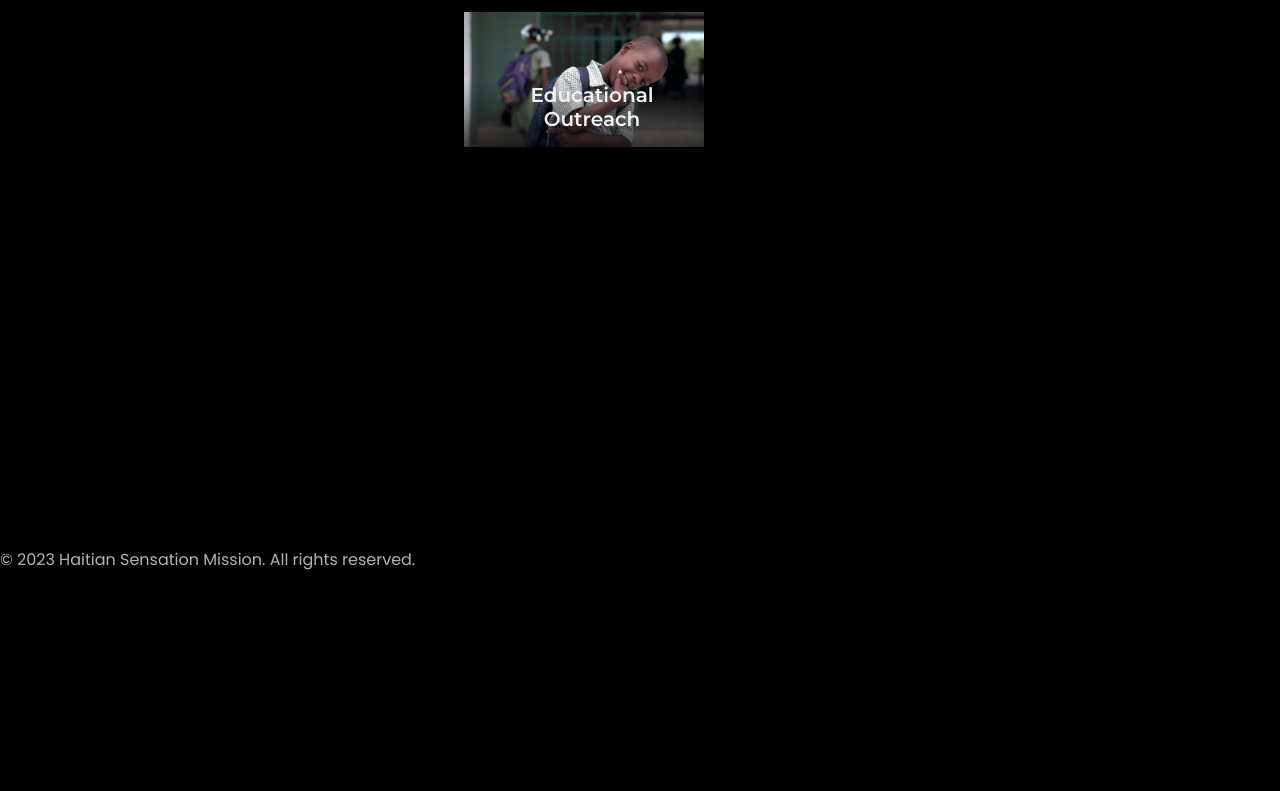
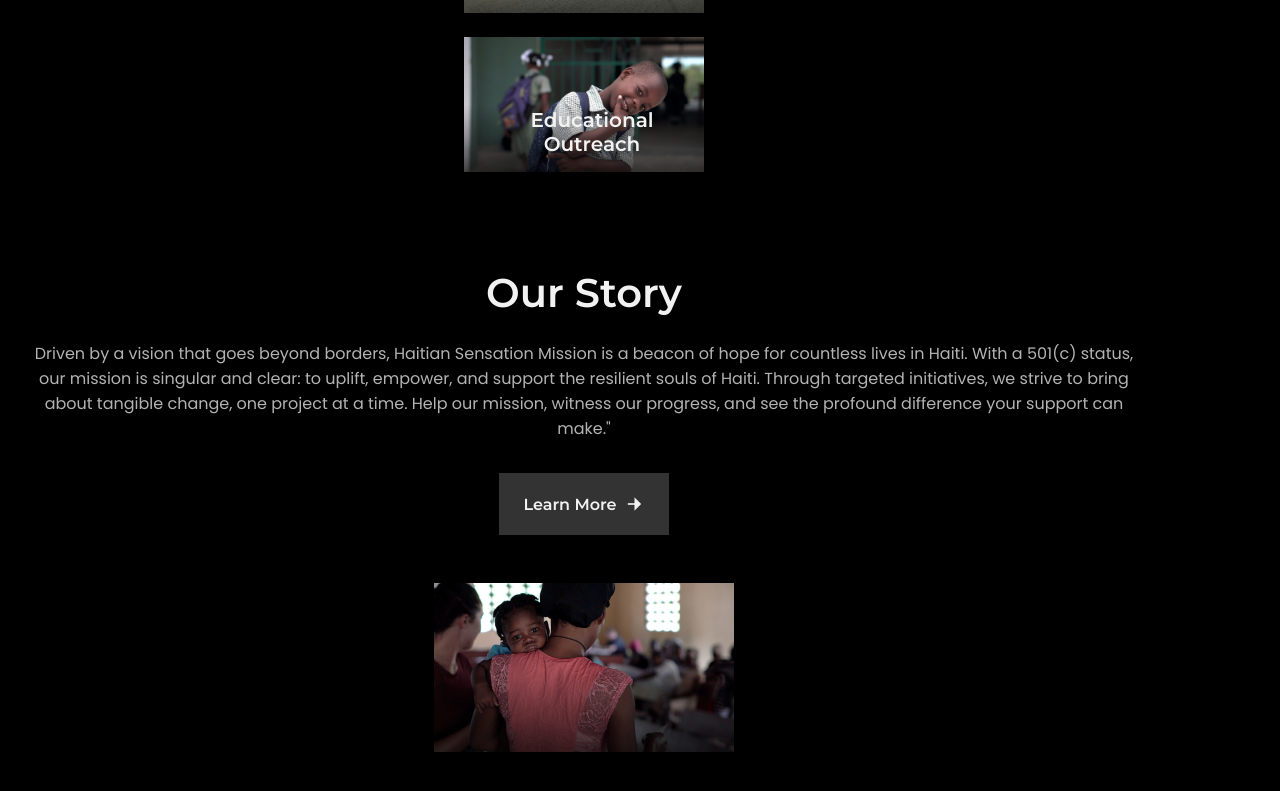
Before and after one commit to nick-poole/hsmission, a website: page index.html in a window 1280 px wide. Shown: the part 1378-2169 px from the top of the page. Before the commit the page ends 1950 px from the top, so only its background shows below. Drawn offline with nearby package versions, Linux system fonts and the light colour scheme.

Commit message:
FEAT(about): Create/style about section and add mission.md

```diff
--- a/index.html
+++ b/index.html
@@ -83,7 +83,7 @@
               </article>
 
               <article class="home__card">
-                <img src="dist/assets/images/zach-vessels-mother-child.jpg" alt="" class="home__card-img">
+                <img src="dist/assets/images/haiti-heal_1920.jpg" alt="" class="home__card-img">
                 <h3 class="home__card-title">Health &amp; Wellness</h3>
                 <div class="home__card-shadow"></div>
               </article>
@@ -102,11 +102,33 @@
             </div>
           </div>
         </div>
-
       </section>
 
       <!--==================== ABOUT ====================-->
       <section class="about section" id="about">
+        <div class="about__container container grid">
+          <div class="about__data">
+            <h2 class="section__title">Our Story</h2>
+
+            <p class="about__description">
+              Driven by a vision that goes beyond borders, Haitian Sensation Mission is a beacon of hope for countless
+              lives in Haiti. With a 501(c) status, our mission is singular and clear: to uplift, empower, and support
+              the resilient souls of Haiti. Through targeted initiatives, we strive to bring about tangible change, one
+              project at a time. Help our mission, witness our progress, and see the profound difference your support
+              can make."
+            </p>
+
+            <a href="#" class="button">
+              Learn More
+              <i class="ri-arrow-right-fill"></i>
+            </a>
+          </div>
+
+          <div class="about__image">
+            <img src="dist/assets/images/zach-vessels-mother-child.jpg" alt="" class="about__img">
+            <div class="about__shadow"></div>
+          </div>
+        </div>
 
       </section>
 
--- a/src/scss/main.scss
+++ b/src/scss/main.scss
@@ -354,6 +354,51 @@ img {
 }
 
 /*=============== ABOUT ===============*/
+.about {
+    &__container {
+        row-gap: 3rem;
+    }
+
+    &__data {
+        text-align: center;
+    }
+
+    &__description {
+        margin-bottom: 2rem;
+    }
+
+    &__image {
+        position: relative;
+        justify-self: center;
+        overflow: hidden;
+
+        &:hover .about__img {
+            transform: scale(1.2);
+            -webkit-transform: scale(1.2);
+            -moz-transform: scale(1.2);
+            -ms-transform: scale(1.2);
+            -o-transform: scale(1.2);
+        }
+    }
+
+    &__img {
+        width: 300px;
+        transition: transform 0.4s;
+        -webkit-transition: transform 0.4s;
+        -moz-transition: transform 0.4s;
+        -ms-transition: transform 0.4s;
+        -o-transition: transform 0.4s;
+    }
+
+    &__shadow {
+        position: absolute;
+        top: 0;
+        left: 0;
+        width: 100%;
+        height: 100%;
+        background: linear-gradient(180deg, hsla(0, 0%, 0%, 0) 50%, hsl(0, 0%, 0%) 125%);
+    }
+}
 
 /*=============== POPULAR/MISSION ===============*/
 
```
Also changed, not shown: mission.md (added, +34 -0 lines), README.md, assets/css/main.css, dist/assets/images/haiti-heal_1920.jpg (renamed from dist/assets/images/haiti-6772315_1920.jpg), dist/css/main.css.
